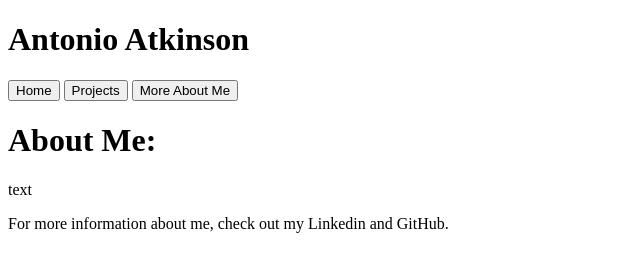
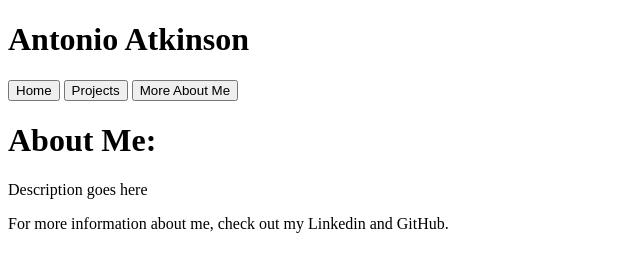
Before and after one commit to antonioatkinson/antonioatkinson.github.io, a plain HTML site: page index.html in a window 1280 px wide. Shown: the whole page, without its empty margins (0-640 px from the left). Drawn offline with Linux system fonts and the light colour scheme.

Commit message:
Changed description

```diff
--- a/index.html
+++ b/index.html
@@ -26,7 +26,7 @@
     <div class="row">
       <div class = "col-md-12">
   <div class ="info">
-  <p>text </p>
+  <p>Description goes here</p>
 
   <p>For more information about me, check out my Linkedin and GitHub.</p>
   </div>
```
